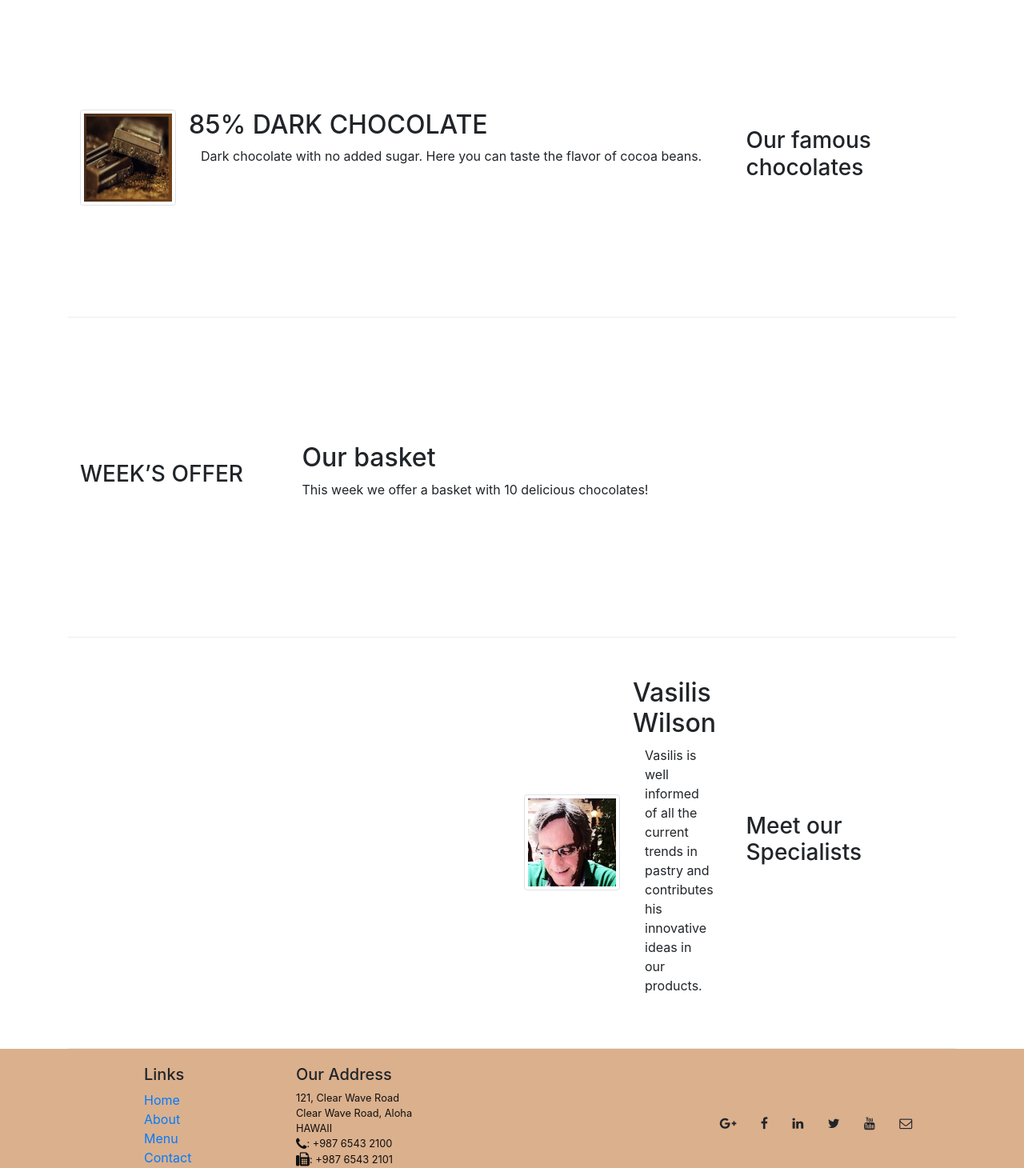
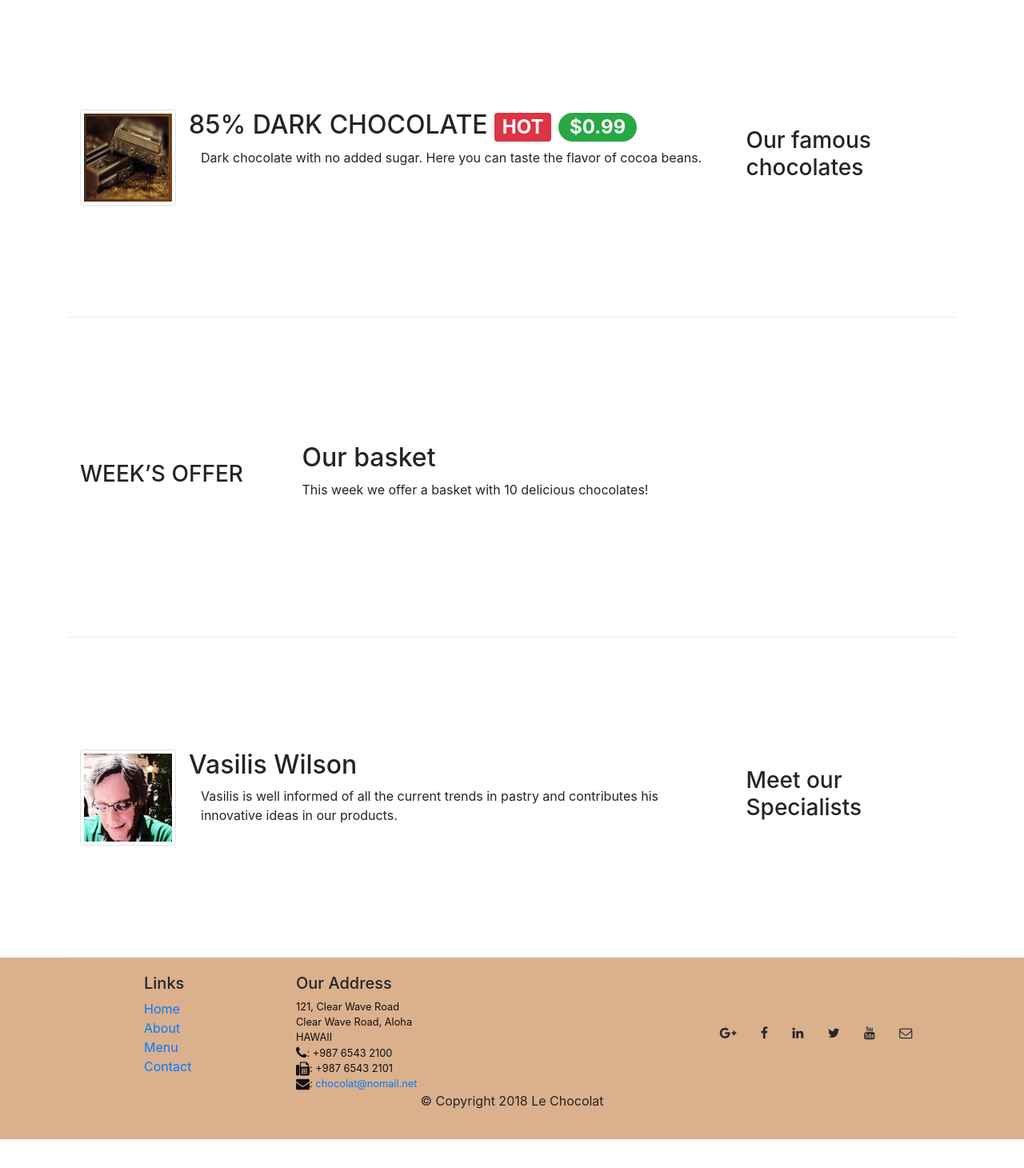
Before and after one commit to Hariskapa/leChocolat, a website: page index.html in a window 1280 px wide. Shown: the part 380-1840 px from the top of the page at 80% size. After the commit the page ends 1804 px from the top, so only its background shows below. Drawn offline with nearby package versions, Linux system fonts and the light colour scheme.

Commit message:
Alerting Users

```diff
--- a/index.html
+++ b/index.html
@@ -71,7 +71,10 @@
                 <div class="media">
                     <img class="d-flex mr-3 img-thumbnail align-self-center" src="images/dark85.jpg" alt="85% DARK CHOCOLATE">
                     <div class="media-body">
-                        <h2 class="mt-0">85% DARK CHOCOLATE</h2>
+                        <h2 class="mt-0">85% DARK CHOCOLATE
+                            <span class="badge badge-danger">HOT</span>
+                            <span class="badge badge-pill badge-success">$0.99</span>
+                        </h2>
                         <p class="col d-none d-md-block">Dark chocolate with no added sugar.
                             Here you can taste the flavor of cocoa beans.</p>
                     </div>
@@ -94,7 +97,7 @@
             <div class="col-sm-4 col-md-3">
                 <h3>Meet our Specialists</h3>
             </div>
-            <div class="col-sm-4 col-md-3">
+            <div class="col-sm col-md">
                 <!-- <h2>Vasilis Wilson </h2>
                 <h4>Sous-chef</h4>
                 <p>Vasilis is well informed of all the current trends in pastry and contributes his innovative ideas in
```
